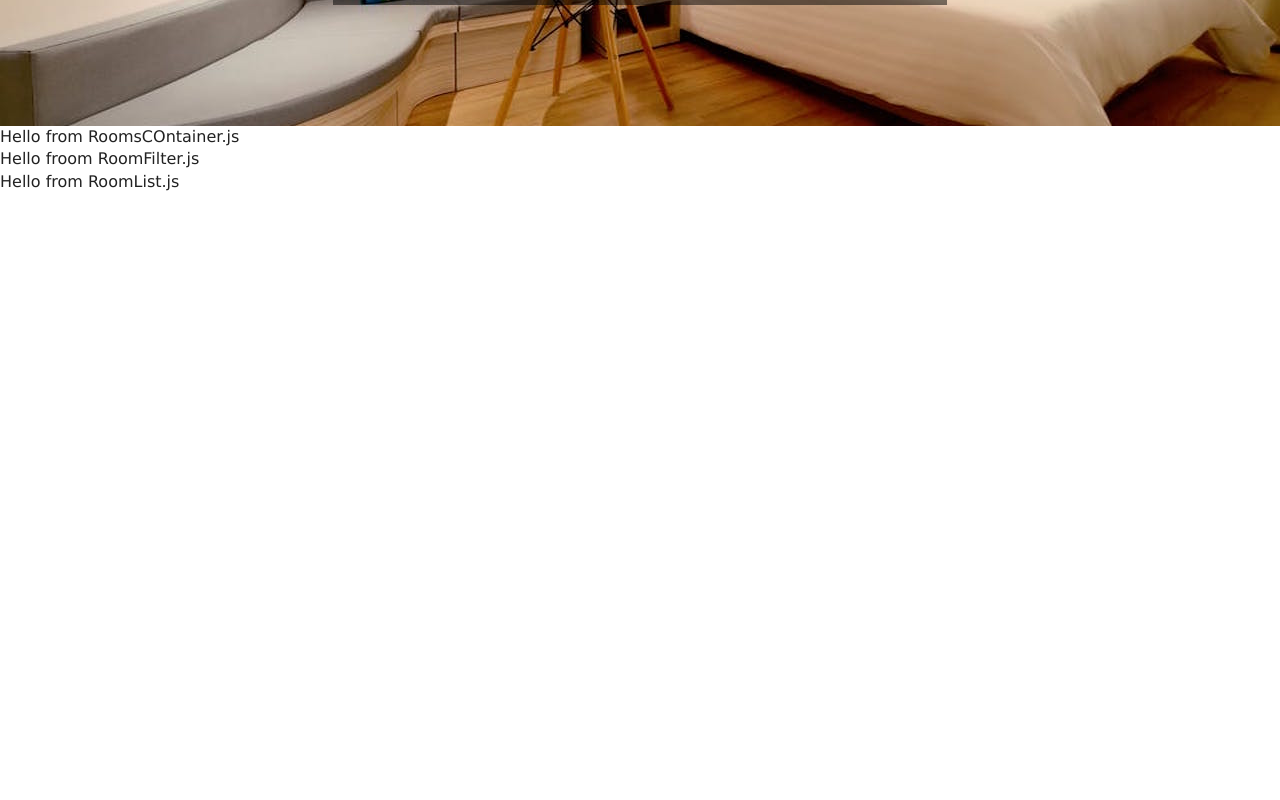
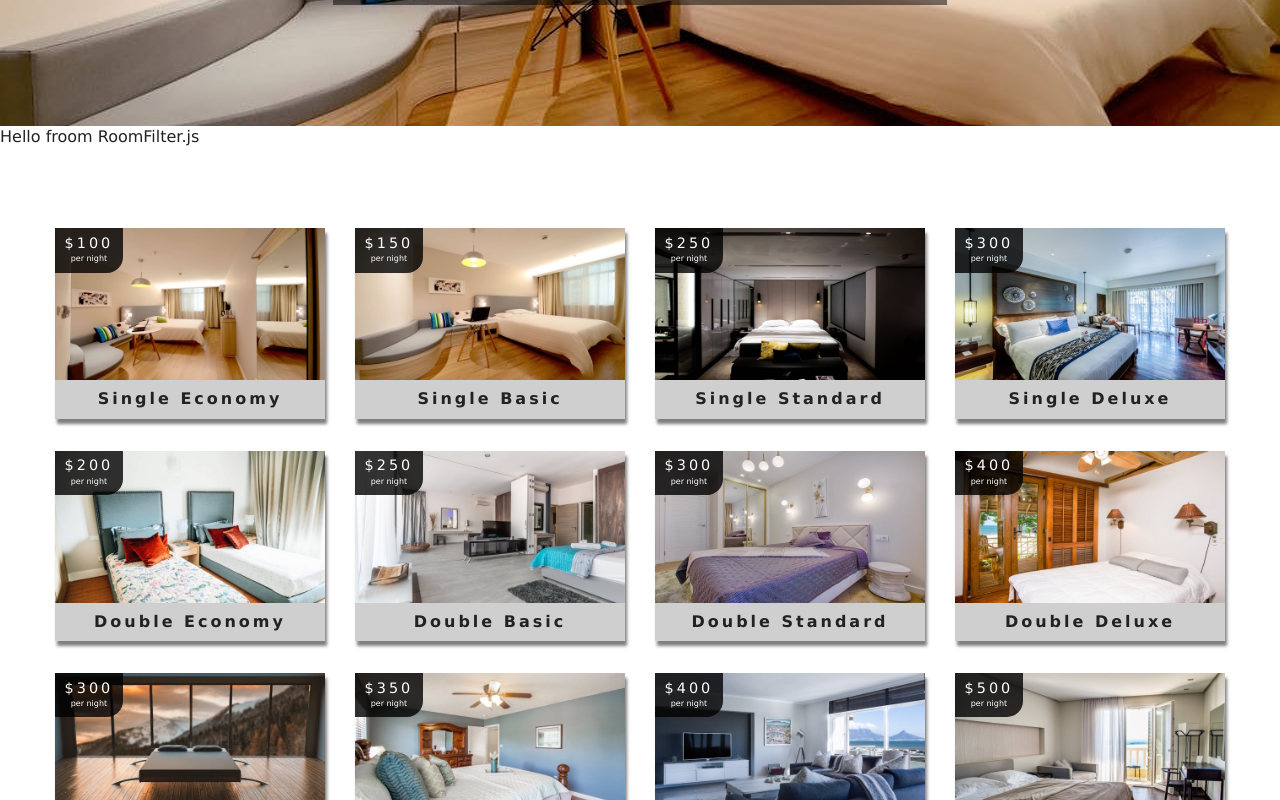
Before and after one commit to Sepp1324/Hotel-Reservation, a React (Create React App) app in the folder resort/: page /rooms in a window 1280 px wide. Shown: the part 420-1220 px from the top of the page. Before the commit the page ends 800 px from the top, so only its background shows below. Built offline with nearby package versions, Linux system fonts and the light colour scheme.

Commit message:
Implemented RoomFilter

```diff
--- a/resort/src/components/RoomContainer.js
+++ b/resort/src/components/RoomContainer.js
@@ -1,23 +1,22 @@
 import React from 'react'
 import RoomFilter from './RoomFilter'
 import RoomList from './RoomList'
-import { RoomConsumer } from '../context'
+import { with_room_consumer } from '../context'
 import Loading from './Loading'
 
-export default function RoomContainer() {
+function RoomContainer({ context }) {
+    const { loading, sorted_rooms, rooms } = context;
+
+    if (loading) {
+        return <Loading />
+    }
+
     return (
-        <RoomConsumer>
-            {
-                (value) => {
-                    const { loading, sorted_rooms, rooms } = value;
-                    return (<div>
-                        Hello from RoomsCOntainer.js
-                        <RoomFilter rooms={rooms} />
-                        <RoomList />
-                    </div>
-                    );
-                }
-            }
-        </RoomConsumer>
+        <>
+            <RoomFilter rooms={rooms} />
+            <RoomList rooms={sorted_rooms} />
+        </>
     );
 }
+
+export default with_room_consumer(RoomContainer);
--- a/resort/src/components/RoomList.js
+++ b/resort/src/components/RoomList.js
@@ -1,9 +1,24 @@
 import React from 'react'
+import Room from './Room'
 
-export default function RoomList() {
+export default function RoomList({ rooms }) {
+    if (rooms.length === 0) {
+        return (
+            <div className="empty-search">
+                <h3>unfortunately, no rooms matched your search parameters</h3>
+            </div>
+        )
+    }
+
     return (
-        <div>
-            Hello from RoomList.js
-        </div>
+        <section className="roomslist">
+            <div className="roomslist-center">
+                {
+                    rooms.map(item => {
+                        return <Room key={item.id} room={item} />
+                    })
+                }
+            </div>
+        </section>
     )
 }
--- a/resort/src/context.js
+++ b/resort/src/context.js
@@ -51,4 +51,12 @@
 
 const RoomConsumer = RoomContext.Consumer;
 
+export function with_room_consumer(Component) {
+  return function ConsumerWrapper(props) {
+    return <RoomConsumer>
+      {value => <Component {...props} context={value} />}
+    </RoomConsumer>
+  }
+}
+
 export { RoomProvider, RoomConsumer, RoomContext };
```
